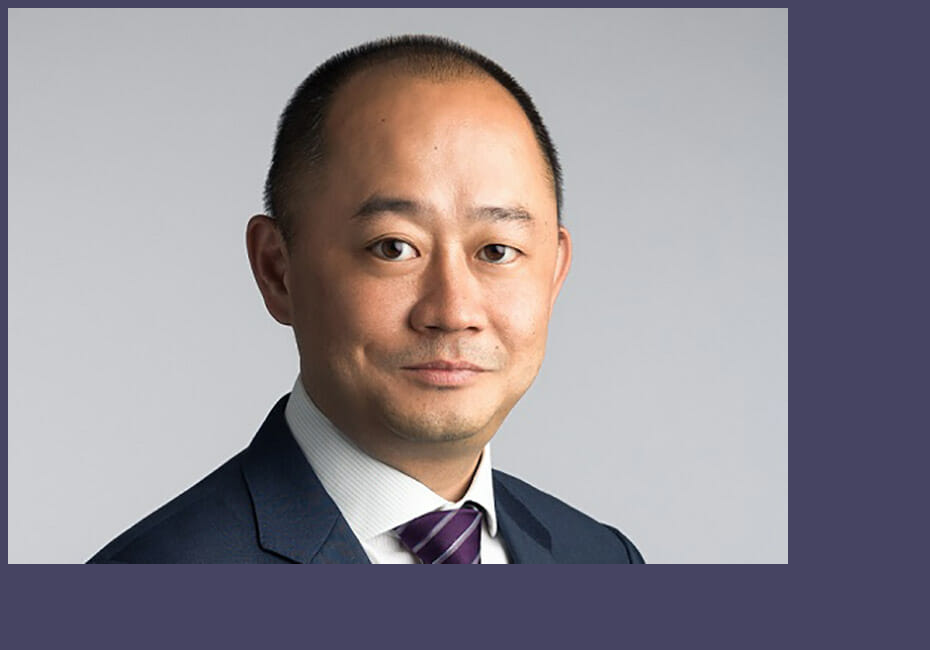
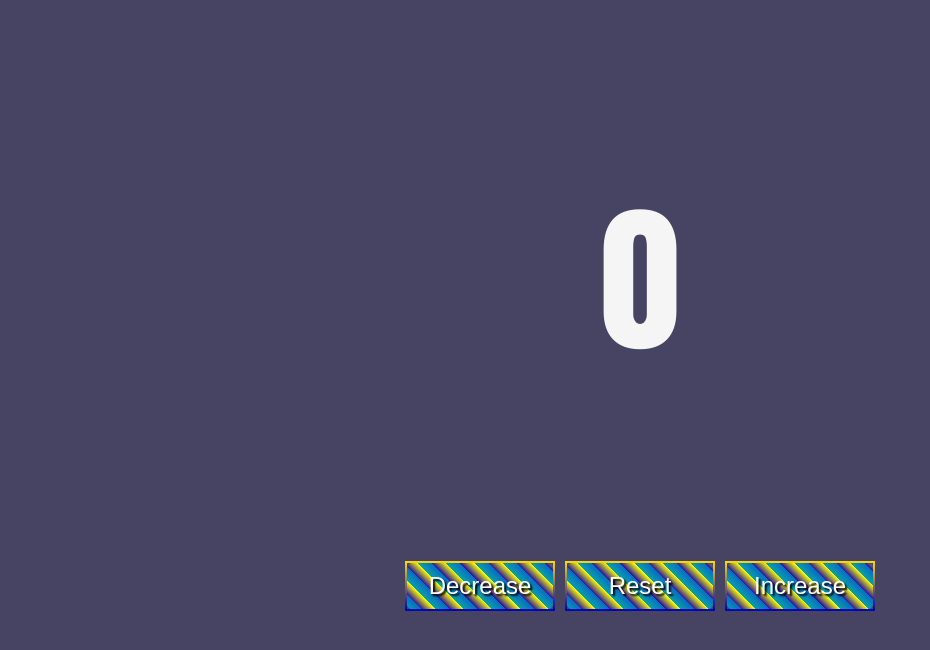
Before and after one commit to Asav098/React, a React (Vite) app in the folder my-react-app/: page / in a window 1280 px wide. Shown: the top 650 px of the page, without its empty margins (0-930 px from the left). Built offline with nearby package versions, Linux system fonts and the light colour scheme.

Commit message:
counter app using useState

```diff
--- a/my-react-app/src/App.jsx
+++ b/my-react-app/src/App.jsx
@@ -1,9 +1,9 @@
-import Button from "./Button.jsx"
-import ProfilePicture from "./ProfilePicture.jsx"
+
+import Counter from './Counter.jsx'
 function App() {
-    return(
-      <ProfilePicture/>
-    )
+  return(
+  <Counter/>
+  );
 }
 
 export default App
--- a/my-react-app/src/Button.jsx
+++ /dev/null
@@ -1,9 +0,0 @@
-
-function Button(){
-    const handleClick = (e) => e.target.textContent = "OUCH!!";
-    return(
-
-        <button onDoubleClick={(e)=> handleClick(e)}>Click Me</button>
-    );
-}
-export default Button
--- /dev/null
+++ b/my-react-app/src/Counter.jsx
@@ -0,0 +1,24 @@
+import React,{useState} from 'react'
+function Counter(){
+ const [count,setcount] = useState(0);
+ const increment = ()=>{
+    setcount(count+1);
+ }
+  const decrement = ()=>{
+    setcount(count-1);
+ }
+ const reset = ()=>{
+    setcount(0);
+ }
+
+ return(
+    <div className="Countercont">
+        <p className="countdisplay">{count}</p>
+        <button className="countbut" onClick={decrement}>Decrease</button>
+
+        <button className="countbut" onClick={reset}>Reset</button>
+        <button className="countbut" onClick={increment}>Increase</button>
+    </div>
+ )
+}
+export default Counter
--- a/my-react-app/src/ProfilePicture.jsx
+++ /dev/null
@@ -1,7 +0,0 @@
-
-function ProfilePicture(){
-    const imageUrl = './src/assets/jaechoi.jpeg';
-    const handleClick = (e) => e.target.style.borderRadius = "50%";
-    return(<img onClick={(e)=> handleClick(e)} src={imageUrl}></img>)
-}
-export default ProfilePicture
--- a/my-react-app/src/index.css
+++ b/my-react-app/src/index.css
@@ -14,3 +14,25 @@
 .student p {
   margin:0px;
 }
+.Countercont{
+  font-family:Impact, Haettenschweiler, 'Arial Narrow Bold', sans-serif;
+  text-align:center;
+}
+.countdisplay{
+  font-size:10em;
+
+
+}
+.countbut{
+  width:150px;
+  height:50px;
+  font-size:1.5rem;
+  margin:0px 5px;
+  background:repeating-linear-gradient(45deg, rgb(6, 161, 167), rgb(9, 107, 199) 10px, rgb(40, 20, 158) 10px, yellow 20px);
+  color:white;
+  text-shadow:2px 2px 2px black;
+  border:2px solid transparent;
+  border-image:linear-gradient(gold,rgb(2, 2, 187)) 1;
+  cursor:pointer;
+  border-radius:12px;
+}
```
Also changed, not shown: my-react-app/src/MyComponent.jsx (added, +30 -0 lines).
